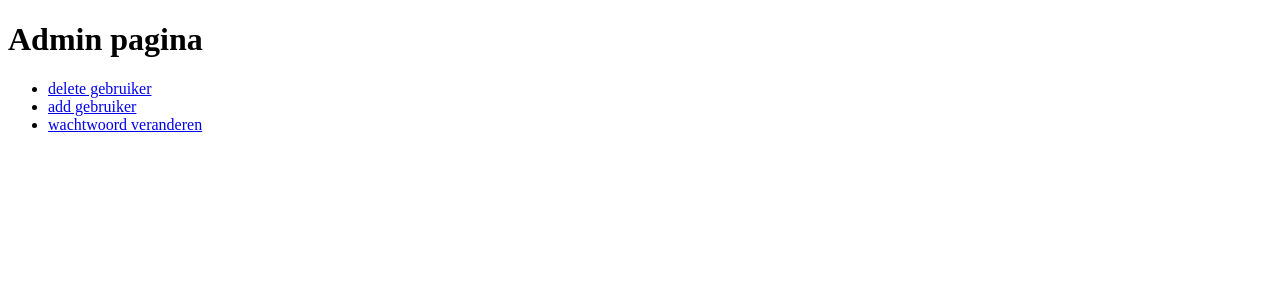
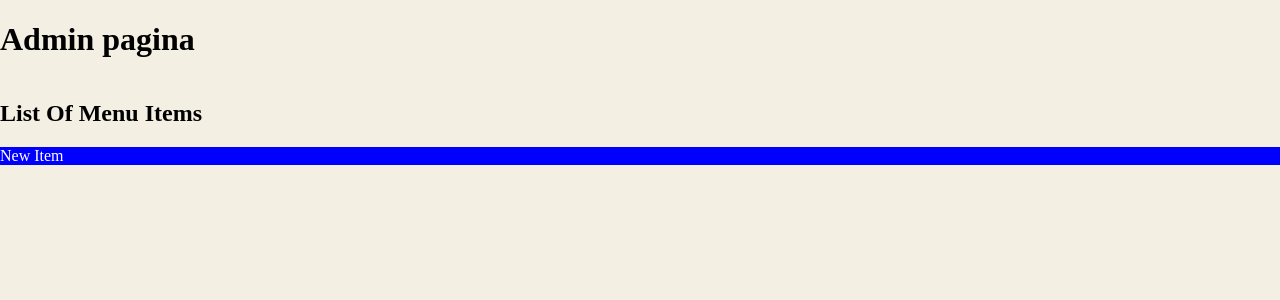
Before and after one commit to J0C0M/WebApp1JB, a PHP site: page /admin.php in a window 1280 px wide. Shown: the top 300 px of the page. Run offline with PHP 8.4, Linux system fonts and the light colour scheme; the visitor is signed in with stand-in values (Sample User, id 1); some web fonts are replaced.

Commit message:
start admin

```diff
--- a/admin.php
+++ b/admin.php
@@ -16,13 +16,16 @@
     <meta charset="UTF-8">
     <meta name="viewport" content="width=device-width, initial-scale=1.0">
     <title>Admin</title>
+    <link rel="stylesheet" href="css/pannenkoeken.css">
+    <link href="https://fonts.cdnfonts.com/css/harlow-solid-italic" rel="stylesheet">
+    <link href="https://fonts.cdnfonts.com/css/inika" rel="stylesheet">
 </head>
 <body>
     <h1>Admin pagina</h1>
+    <h2>List Of Menu Items</h2>
+    <a class="btn" href="/" role="button">New Item</a>
     <ul>
-        <li><a href="#">delete gebruiker</a></li>
-        <li><a href="#">add gebruiker</a></li>
-        <li><a href="#">wachtwoord veranderen</a></li>
+
     </ul>
 </body>
 </html>
--- a/css/pannenkoeken.css
+++ b/css/pannenkoeken.css
@@ -76,6 +76,17 @@ html, body {
 
 /*Main page contents*/
 
+.admin {
+    margin: 20px;
+}
+
+.btn {
+    text-decoration: none;
+    outline: none;
+    color: white;
+    background-color: blue;
+}
+
 .over-ons-container {
     display: flex;
     flex-direction: column;
```
